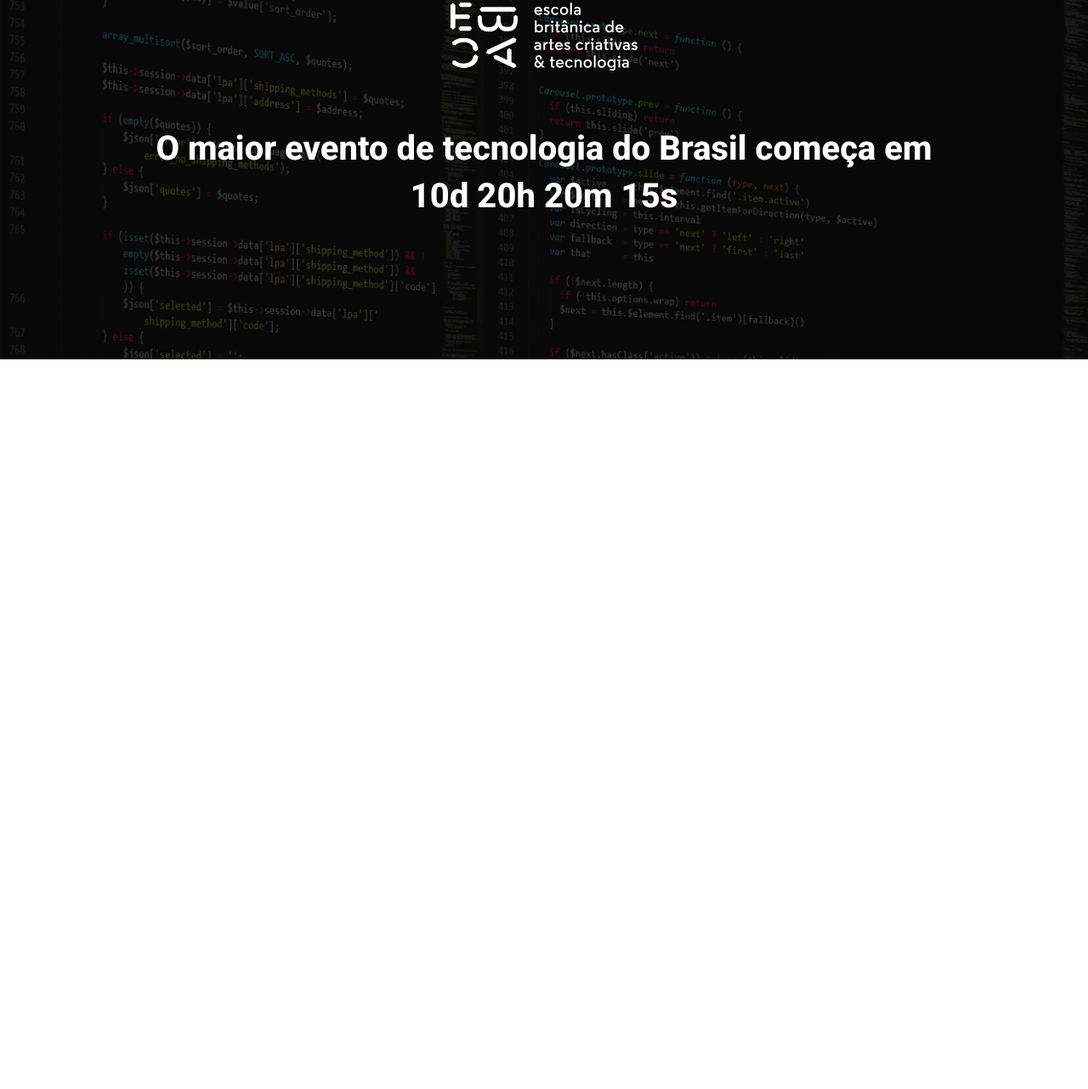
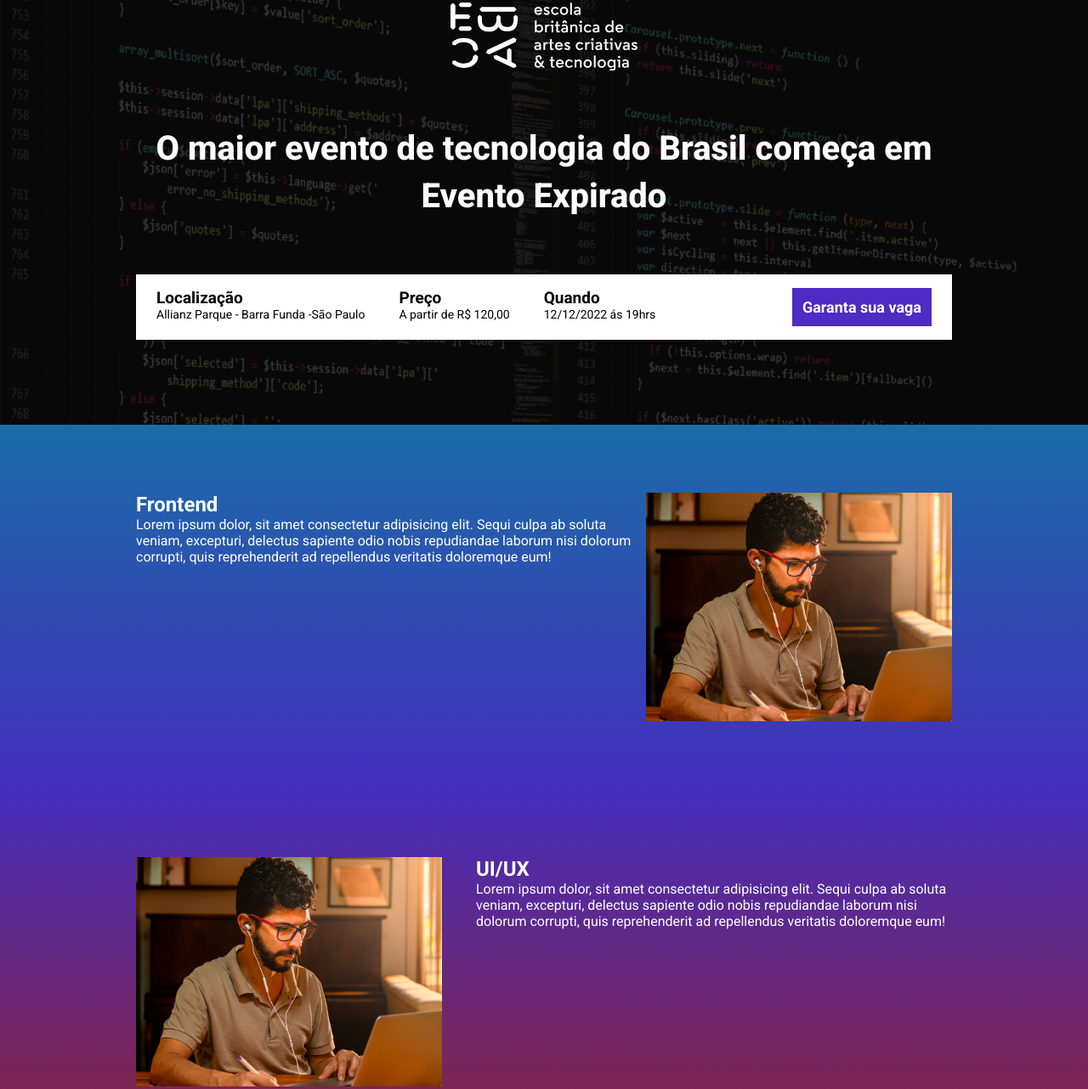
Before and after one commit to juliocesarn0/ebac_tech_talks, a website built with Parcel: page src/index.html in a window 1280 px wide. Shown: the part 61-1343 px from the top of the page at 85% size. Before the commit the page ends 800 px from the top, so only its background shows below. Built offline with nearby package versions, Linux system fonts and the light colour scheme.

Commit message:
criando a contagem regrassiva

```diff
--- a/package.json
+++ b/package.json
@@ -3,6 +3,7 @@
   "version": "1.0.0",
   "scripts": {
     "dev": "parcel src/index.html src/styles/main.scss src/scripts/main.js",
+    "build": "parcel build src/index.html",
     "test": "echo \"Error: no test specified\" && exit 1"
   },
   "keywords": [],
--- a/src/index.html
+++ b/src/index.html
@@ -12,16 +12,94 @@
     />
 
     <link rel="stylesheet" href="styles/main.scss" />
+    <link rel="stylesheet" href="https://unpkg.com/aos@next/dist/aos.css" />
   </head>
   <body>
     <header class="hero">
       <div class="container">
         <img class="hero__logo" src="./images/ebac_logo.svg" alt="Ebac" />
         <p class="hero__text">
-          O maior evento de tecnologia do Brasil começa em 10d 20h 20m 15s
+          O maior evento de tecnologia do Brasil começa em
+          <span id="contador"></span>
         </p>
+        <div class="infos-bar">
+          <ul class="infos-bar__infos">
+            <li class="infos-bar__infos__item">
+              <b>Localização</b> Allianz Parque - Barra Funda -São Paulo
+            </li>
+            <li class="infos-bar__infos__item">
+              <b>Preço</b>A partir de R$ 120,00
+            </li>
+            <li class="infos-bar__infos__item">
+              <b>Quando</b> 12/12/2022 ás 19hrs
+            </li>
+          </ul>
+          <a href="#" class="button button--primary">Garanta sua vaga</a>
+        </div>
       </div>
     </header>
+
+    <section class="event event--frontend">
+      <div class="container" data-aos="fade-right">
+        <div class="event__details">
+          <h2 class="event__details_title">Frontend</h2>
+          <p class="event__details_description">
+            Lorem ipsum dolor, sit amet consectetur adipisicing elit. Sequi
+            culpa ab soluta veniam, excepturi, delectus sapiente odio nobis
+            repudiandae laborum nisi dolorum corrupti, quis reprehenderit ad
+            repellendus veritatis doloremque eum!
+          </p>
+        </div>
+        <img class="event__image" src="./images/frontend.png" alt="Frontend" />
+      </div>
+    </section>
+
+    <section class="event event--ui-ux event--image-left">
+      <div class="container" data-aos="fade-left">
+        <div class="event__details">
+          <h2 class="event__details_title">UI/UX</h2>
+          <p class="event__details_description">
+            Lorem ipsum dolor, sit amet consectetur adipisicing elit. Sequi
+            culpa ab soluta veniam, excepturi, delectus sapiente odio nobis
+            repudiandae laborum nisi dolorum corrupti, quis reprehenderit ad
+            repellendus veritatis doloremque eum!
+          </p>
+        </div>
+        <img class="event__image" src="./images/frontend.png" alt="Frontend" />
+      </div>
+    </section>
+
+    <section class="event event--data-science">
+      <div class="container" data-aos="fade-right">
+        <div class="event__details">
+          <h2 class="event__details_title">Data Science</h2>
+          <p class="event__details_description">
+            Lorem ipsum dolor, sit amet consectetur adipisicing elit. Sequi
+            culpa ab soluta veniam, excepturi, delectus sapiente odio nobis
+            repudiandae laborum nisi dolorum corrupti, quis reprehenderit ad
+            repellendus veritatis doloremque eum!
+          </p>
+        </div>
+        <img class="event__image" src="./images/frontend.png" alt="Frontend" />
+      </div>
+    </section>
+
+    <section class="event event--backend event--image-left">
+      <div class="container" data-aos="fade-left">
+        <div class="event__details">
+          <h2 class="event__details_title">Back-end</h2>
+          <p class="event__details_description">
+            Lorem ipsum dolor, sit amet consectetur adipisicing elit. Sequi
+            culpa ab soluta veniam, excepturi, delectus sapiente odio nobis
+            repudiandae laborum nisi dolorum corrupti, quis reprehenderit ad
+            repellendus veritatis doloremque eum!
+          </p>
+        </div>
+        <img class="event__image" src="./images/frontend.png" alt="Frontend" />
+      </div>
+    </section>
+
+    <script src="https://unpkg.com/aos@next/dist/aos.js"></script>
 
     <script src="scripts/main.js"></script>
   </body>
--- a/src/scripts/main.js
+++ b/src/scripts/main.js
@@ -1 +1,41 @@
-console.log("Olá mundo");
+AOS.init();
+
+const dataDoEvento = new Date("Dec 12, 2022 19:00:00");
+const timeStampDoEvento = dataDoEvento.getTime();
+
+const contaAsHoras = setInterval(function () {
+  const agora = new Date();
+  const timeStampAtual = agora.getTime();
+
+  const distanciaAteOEvento = timeStampDoEvento - timeStampAtual;
+
+  const diaEmMs = 1000 * 60 * 60 * 24;
+  const horaEmMs = 1000 * 60 * 60;
+  const minutoEmMs = 1000 * 60;
+
+  const diasAteOEvento = Math.floor(distanciaAteOEvento / diaEmMs);
+  const horasAteOevento = Math.floor(
+    (distanciaAteOEvento % diaEmMs) / horaEmMs
+  );
+  const minutosAteOEvento = Math.floor(
+    (distanciaAteOEvento % horaEmMs) / minutoEmMs
+  );
+
+  const segundosAteOEvento = Math.floor(
+    (distanciaAteOEvento % minutoEmMs) / 1000
+  );
+
+  console.log(diasAteOEvento);
+  console.log(horasAteOevento);
+  console.log(minutosAteOEvento);
+  console.log(segundosAteOEvento);
+
+  document.getElementById(
+    "contador"
+  ).innerHTML = `${diasAteOEvento}d ${horasAteOevento}h ${minutosAteOEvento}m ${segundosAteOEvento}s`;
+
+  if (distanciaAteOEvento < 0) {
+    clearInterval(contaAsHoras);
+    document.getElementById("contador").innerHTML = "Evento Expirado";
+  }
+}, 1000);
--- /dev/null
+++ b/src/styles/_event.scss
@@ -0,0 +1,62 @@
+@use "variables";
+
+.event {
+  padding: 80px 0;
+
+  &--frontend {
+    background-image: linear-gradient(variables.$blue1, variables.$blue2);
+  }
+
+  &--ui-ux {
+    background-image: linear-gradient(variables.$blue2, variables.$pink);
+  }
+
+  &--data-science {
+    background-image: linear-gradient(variables.$pink, variables.$yellow);
+  }
+  &--backend {
+    background-image: linear-gradient(variables.$yellow, variables.$pink);
+  }
+
+  &--image-left {
+    .container {
+      flex-direction: row-reverse;
+      gap: 40px;
+    }
+  }
+
+  .container {
+    display: flex;
+  }
+
+  &__image {
+    max-width: 360px;
+  }
+
+  &__details {
+    &__title {
+      font-size: 18px;
+      font-weight: bold;
+      margin-bottom: 16px;
+    }
+
+    &__description {
+      line-height: 22px;
+    }
+  }
+
+  @media (max-width: 640px) {
+    .container {
+      display: block;
+    }
+
+    &__image {
+      width: 100%;
+    }
+
+    &__details {
+      margin-right: 0;
+      margin-bottom: 16px;
+    }
+  }
+}
--- /dev/null
+++ b/src/styles/_variables.scss
@@ -0,0 +1,8 @@
+$textColor: #fff;
+$secondaryTextColor: #000;
+
+$blue1: #1b6ca7;
+$blue2: #442dbd;
+$pink: #89223b;
+$yellow: #9c791d;
+$purple: #4f2ac3;
--- /dev/null
+++ b/src/styles/components/_buttons.scss
@@ -0,0 +1,26 @@
+@use "../variables";
+
+.button {
+  padding: 12px;
+  font-size: 18px;
+  font-weight: bold;
+  text-decoration: none;
+  text-align: center;
+  white-space: nowrap;
+
+  &--primary {
+    color: #fff;
+    background-color: variables.$purple;
+  }
+
+  @media (max-width: 640px) {
+    display: block;
+
+    align-items: center;
+  }
+
+  @media (max-width: 1024px) {
+    display: flex;
+    align-items: center;
+  }
+}
--- /dev/null
+++ b/src/styles/components/_infos_bar.scss
@@ -0,0 +1,42 @@
+@use "../variables";
+
+.infos-bar {
+  padding: 16px 24px;
+  background-color: variables.$textColor;
+  display: flex;
+  justify-content: space-between;
+
+  &__infos {
+    display: flex;
+    gap: 40px;
+
+    &__item {
+      font-size: 14px;
+      color: variables.$secondaryTextColor;
+
+      b {
+        color: variables.$secondaryTextColor;
+        font-size: 19px;
+        display: block;
+      }
+    }
+  }
+
+  @media (max-width: 640px) {
+    display: block;
+
+    &__infos {
+      display: block;
+
+      &__item {
+        margin-bottom: 24px;
+      }
+    }
+  }
+
+  @media (max-width: 1024px) {
+    &__infos {
+      gap: 16px;
+    }
+  }
+}
--- a/src/styles/main.scss
+++ b/src/styles/main.scss
@@ -1,10 +1,15 @@
 @use "hero";
+@use "components/infos_bar";
+@use "components/buttons";
+@use "event";
+@use "variables";
 
 * {
   margin: 0;
   padding: 0;
   font-family: Roboto, sans-serif;
-  color: #fff;
+  color: variables.$textColor;
+  list-style: none;
 }
 
 .container {
```
